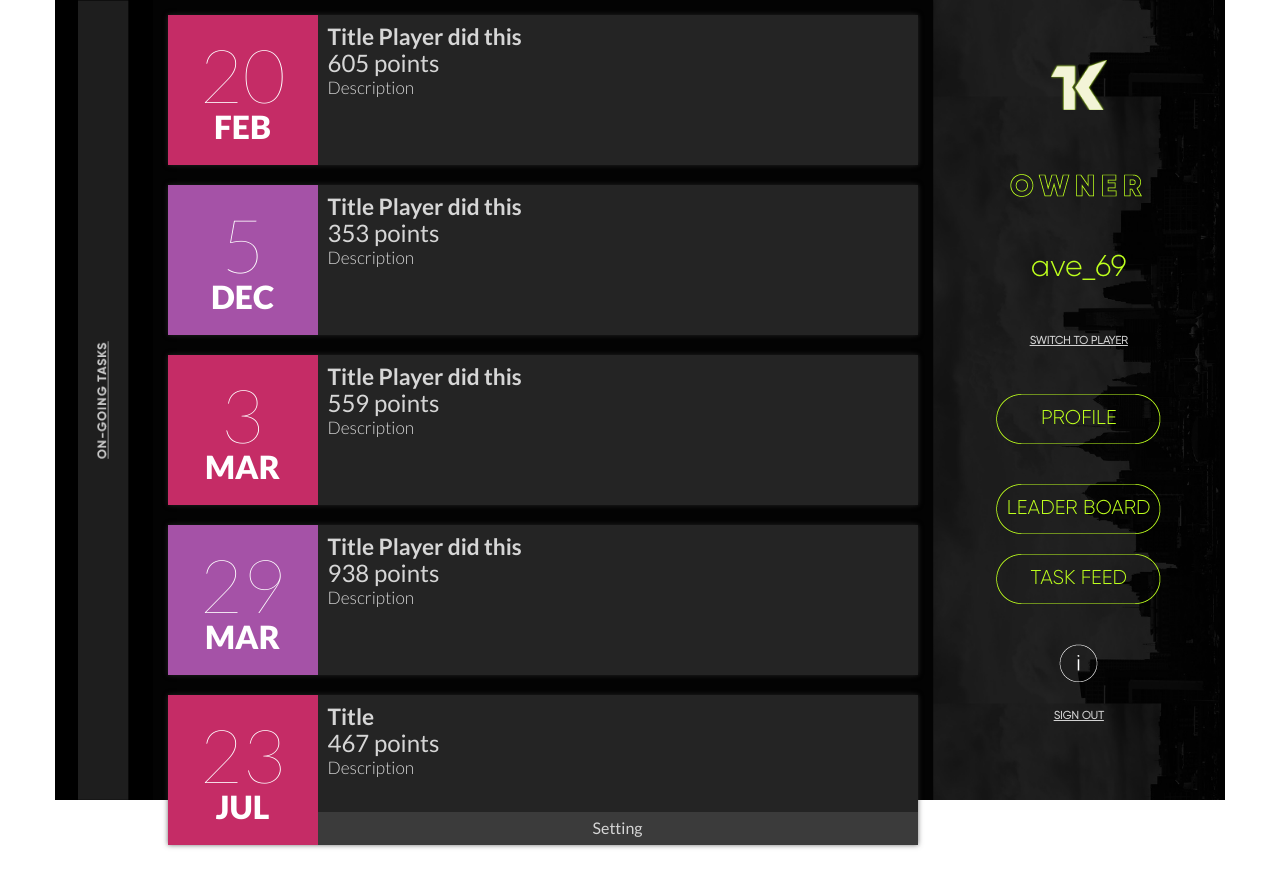
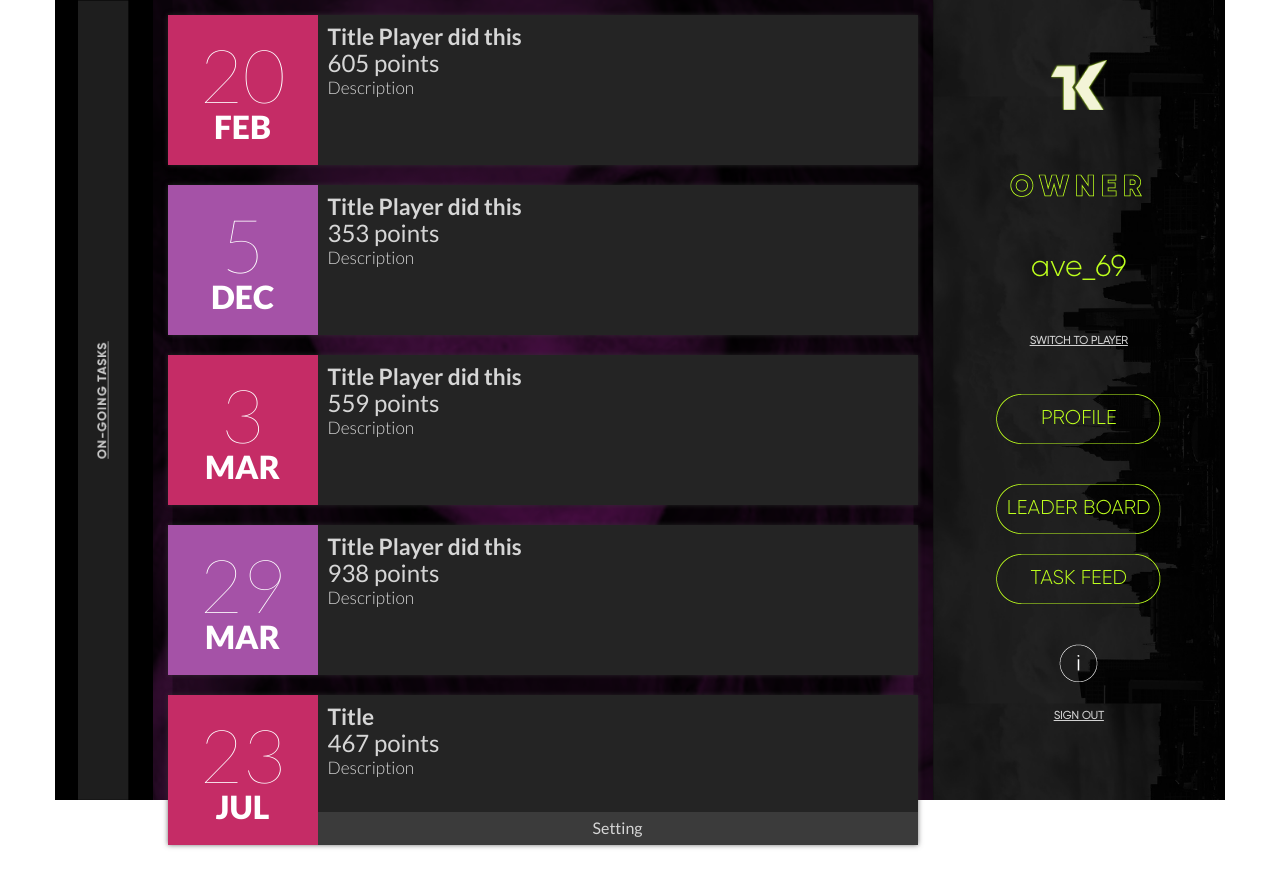
Before and after one commit to namgivu/flask-aosh4, a Flask app: page /user/giver/my-board in a window 1280 px wide. Run offline with Flask 2, Linux system fonts and the light colour scheme; some libraries are stand-ins or nearby versions.

Commit message:
update css

```diff
--- a/app/static/css/common.css
+++ b/app/static/css/common.css
@@ -31,7 +31,7 @@
 /*region Hoai's css*/
 .task-board-container {
 
-    background-color: #030303;
+
     height: 100%;
 }
 
```
